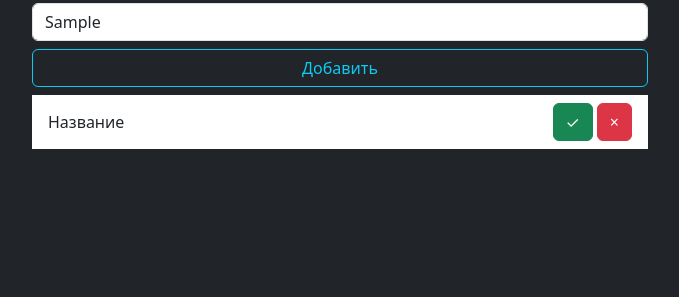
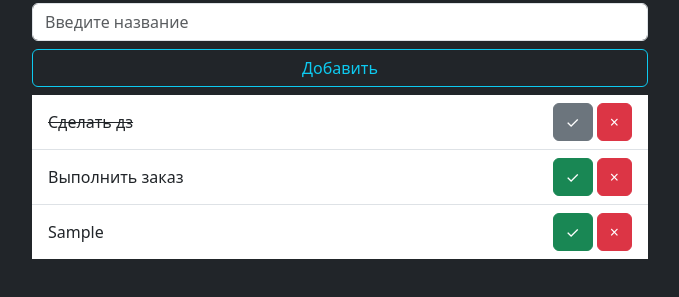
Before and after one commit to fourevolution/mastermind-web, a plain HTML site: page todo-app/index.html in a window 1280 px wide. Both pictures are taken after typing "Sample" into the empty fields and a click on the button "Добавить". Shown: the part 101-398 px from the top of the page, without its empty margins (300-979 px from the left). Drawn offline with nearby package versions, Linux system fonts and the light colour scheme.

Commit message:
created simple todo-app

```diff
--- a/todo-app/app.js
+++ b/todo-app/app.js
@@ -0,0 +1,67 @@
+const inputElement = document.getElementById('title')
+const createBtn = document.getElementById('create')
+const listElement = document.getElementById('list')
+
+const notes = [
+    {
+
+        title: 'Сделать дз',
+        completed: true
+    },
+    {
+        title: 'Выполнить заказ',
+        completed: false
+    }
+]
+
+listElement.onclick = function (event) {
+    if (event.target.dataset.index) {
+        const index = Number(event.target.dataset.index)
+        const type = event.target.dataset.type
+
+        if (type === 'toggle') {
+            notes[index].completed = !notes[index].completed
+        } else if (type === 'remove') {
+            notes.splice(index, 1)
+        }
+    }
+    render()
+}
+
+function getNoteTemplate(note, index) {
+    return `
+            <li class="list-group-item d-flex justify-content-between align-items-center">
+            <span class="${note.completed ? 'text-decoration-line-through' : ''}">${note.title}</span>
+            <span>
+              <span class="btn btn-small btn-${note.completed ? 'secondary' : 'success'}"
+              data-index="${index}" data-type="toggle">&check;</span>
+              <span class="btn btn-small btn-danger" data-index="${index}" data-type="remove">&times;</span>
+            </span>
+          </li>
+        `
+}
+
+createBtn.onclick = function () {
+    if (inputElement.value.length === 0) {
+        return
+    }
+    const newNote = {
+        title: inputElement.value,
+        completed: false
+    }
+    notes.push(newNote)
+    render()
+    inputElement.value = ""
+}
+
+function render() {
+    listElement.innerHTML = ""
+    if (notes.length === 0) {
+        listElement.innerHTML = `<p class="text-center">Нет заметок... Но вы можете их добавить!</p>`
+    }
+    for (let i = 0; i < notes.length; i++) {
+        listElement.insertAdjacentHTML('beforeend', getNoteTemplate(notes[i], i))
+    }
+}
+
+render()
--- a/todo-app/index.html
+++ b/todo-app/index.html
@@ -1,41 +1,33 @@
 <!DOCTYPE html>
 <html lang="en">
+
 <head>
   <meta charset="UTF-8" />
   <meta http-equiv="X-UA-Compatible" content="IE=edge" />
   <meta name="viewport" content="width=device-width, initial-scale=1.0" />
-    <link
-      href="https://cdn.jsdelivr.net/npm/bootstrap@5.3.0-alpha3/dist/css/bootstrap.min.css"
-      rel="stylesheet"
-      integrity="sha384-KK94CHFLLe+nY2dmCWGMq91rCGa5gtU4mk92HdvYe+M/SXH301p5ILy+dN9+nJOZ"
-      crossorigin="anonymous"
-    />
+  <link href="https://cdn.jsdelivr.net/npm/bootstrap@5.3.0-alpha3/dist/css/bootstrap.min.css" rel="stylesheet"
+    integrity="sha384-KK94CHFLLe+nY2dmCWGMq91rCGa5gtU4mk92HdvYe+M/SXH301p5ILy+dN9+nJOZ" crossorigin="anonymous" />
   <title>Todo App</title>
+  <script src="app.js" defer></script>
 </head>
 <body class="bg-dark text-light">
   <div class="container w-50 pt-5">
     <h1>Заметки</h1>
-      <input
-        type="text"
-        class="form-control mb-2"
-        placeholder="Введите название"
-        id="title"
-      />
+    <input type="text" class="form-control mb-2" placeholder="Введите название" id="title" />
     <button class="btn btn-outline-info w-100 mb-2" id="create">
       Добавить
     </button>
 
     <ul class="list-group list-group-flush" id="list">
-        <li
-          class="list-group-item d-flex justify-content-between align-items-center"
-        >
+      <!-- <li class="list-group-item d-flex justify-content-between align-items-center">
         <span>Название</span>
         <span>
           <span class="btn btn-small btn-success">&check;</span>
           <span class="btn btn-small btn-danger">&times;</span>
         </span>
-        </li>
+      </li> -->
     </ul>
   </div>
 </body>
+
 </html>
```
Also changed, not shown: todo-app/theory.js (added, +19 -0 lines). Lines whose indentation alone changed are shown as unchanged.
